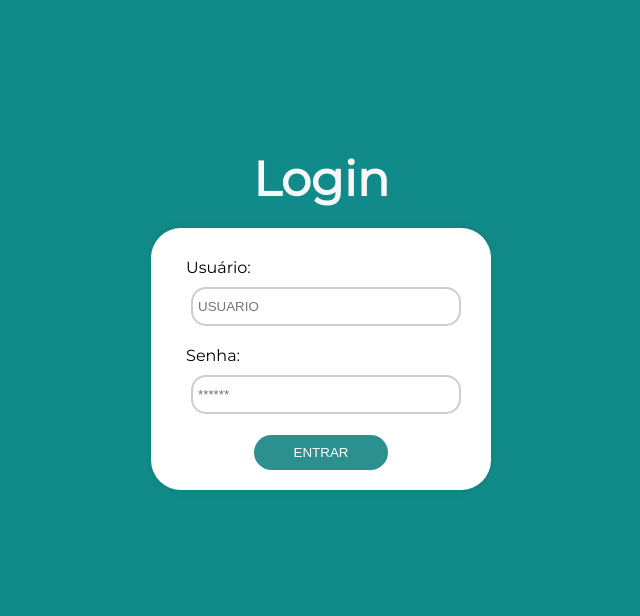
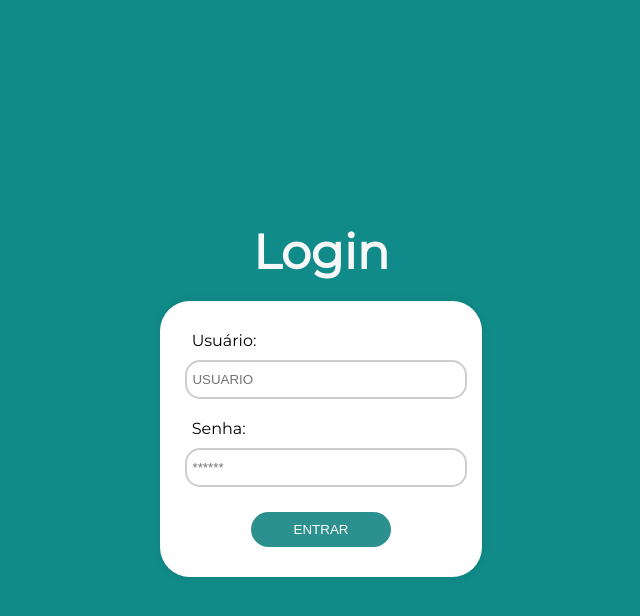
Before and after one commit to joa0-182/TCC_HowTechSystem, a plain HTML site: page Telas/Login/login.html in a window 1280 px wide. Shown: the whole page, without its empty margins (319-959 px from the left). Drawn offline with Linux system fonts and the light colour scheme.

Commit message:
Refatoração-login

```diff
--- a/Telas/Login/login.css
+++ b/Telas/Login/login.css
@@ -1,5 +1,6 @@
 @charset "UTF-8";
 @import url('https://fonts.googleapis.com/css2?family=Lexend:wght@300;600&family=Montserrat&display=swap');
+@import url('https://fonts.googleapis.com/css2?family=Lexend:wght@300;400;500;600;700&display=swap');
 
 * {
     margin: 0;
@@ -15,6 +16,7 @@
     --corVerdeClaro: #79EE91;
 
     --fonteTitulo: 'Montserrat', sans-serif;
+    --fontePadrao: 'Lexend', sans-serif;
 }
 
 body {
@@ -22,27 +24,34 @@ body {
     background-color: var(--corFundoAzulForte);
     margin: 0;
     padding: 0;
+
+    /* Alterei */
+    display: grid;
+    width: 100vw;
+    height: 100vh;
+    justify-content: center;
 }
 
 .login-titulo {
-    margin: 0 auto;
     padding: 0;
-    text-align: center;
     color: var(--corBoxBranco);
-    margin-top: 150px;
     font-size: 1.5rem;
+    display: flex;
+    align-content: center;
+    justify-content: center;
+    align-items: flex-end;
+    margin-bottom: 20px;
 }
 
 .login-container {
-    display: flex;
     max-width: 300px;
-    margin: 20px auto;
+    height: 14.7rem;
     background-color: #fff;
     padding: 20px;
     border-radius: 30px;
     box-shadow: 0 0 10px rgba(0, 0, 0, 0.1);
-    justify-content: center;
-    align-items: center;
+    position: relative;
+    margin: 0 auto;
 }
 
 .campo-texto {
@@ -52,6 +61,11 @@ body {
 h2 {
     text-align: center;
     margin-bottom: 20px;
+}
+
+/* Estiliza a Label em cima do input */
+.label-style {
+    margin-left: 0.7rem;
 }
 
 .input-style {
@@ -80,7 +94,7 @@ h2 {
     border-radius: 20px;
     transition: 0.3s;
     text-transform: uppercase;
-    margin-top: 1px;
+    margin-top: 5px;
     font-weight: 500;
 }
 
@@ -92,4 +106,5 @@ h2 {
 
 .btn-login:active {
     transform: scale(1.05);
+    transition: 0.2s ease-out;
 }
```
